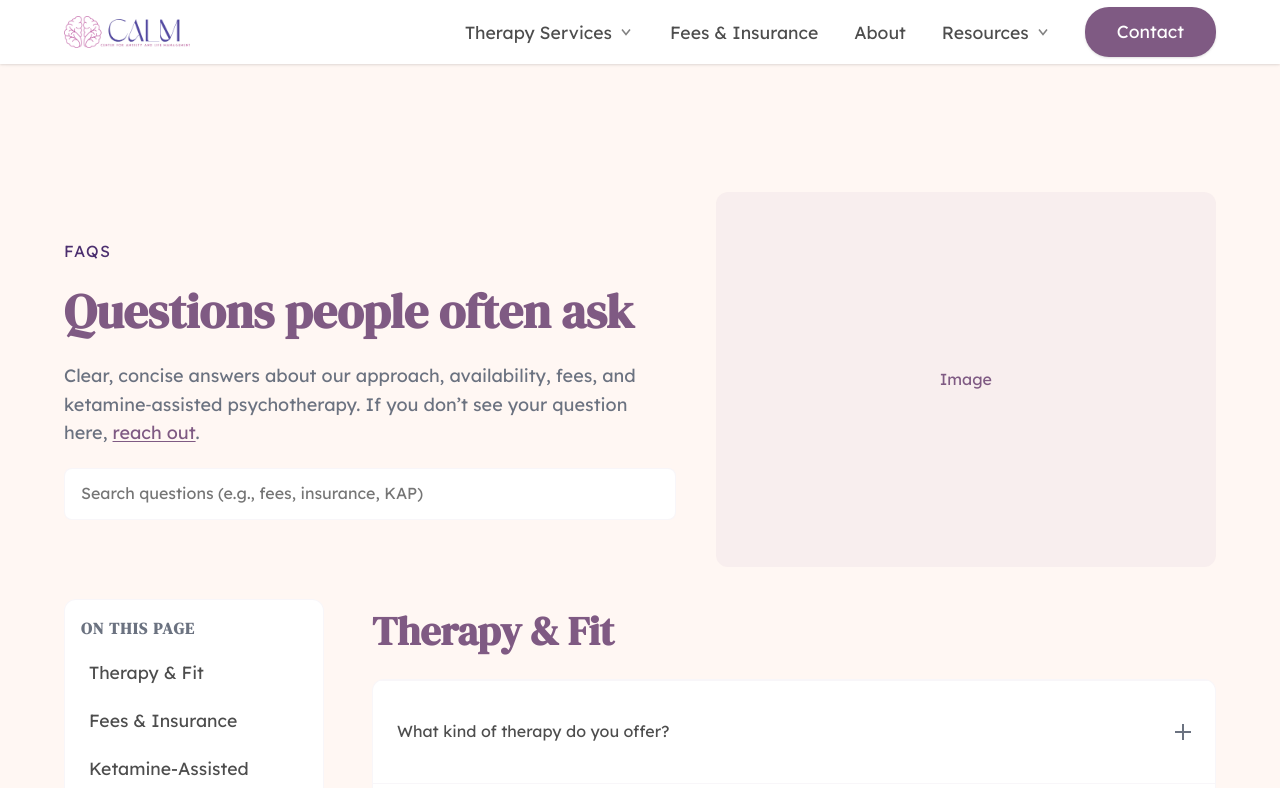
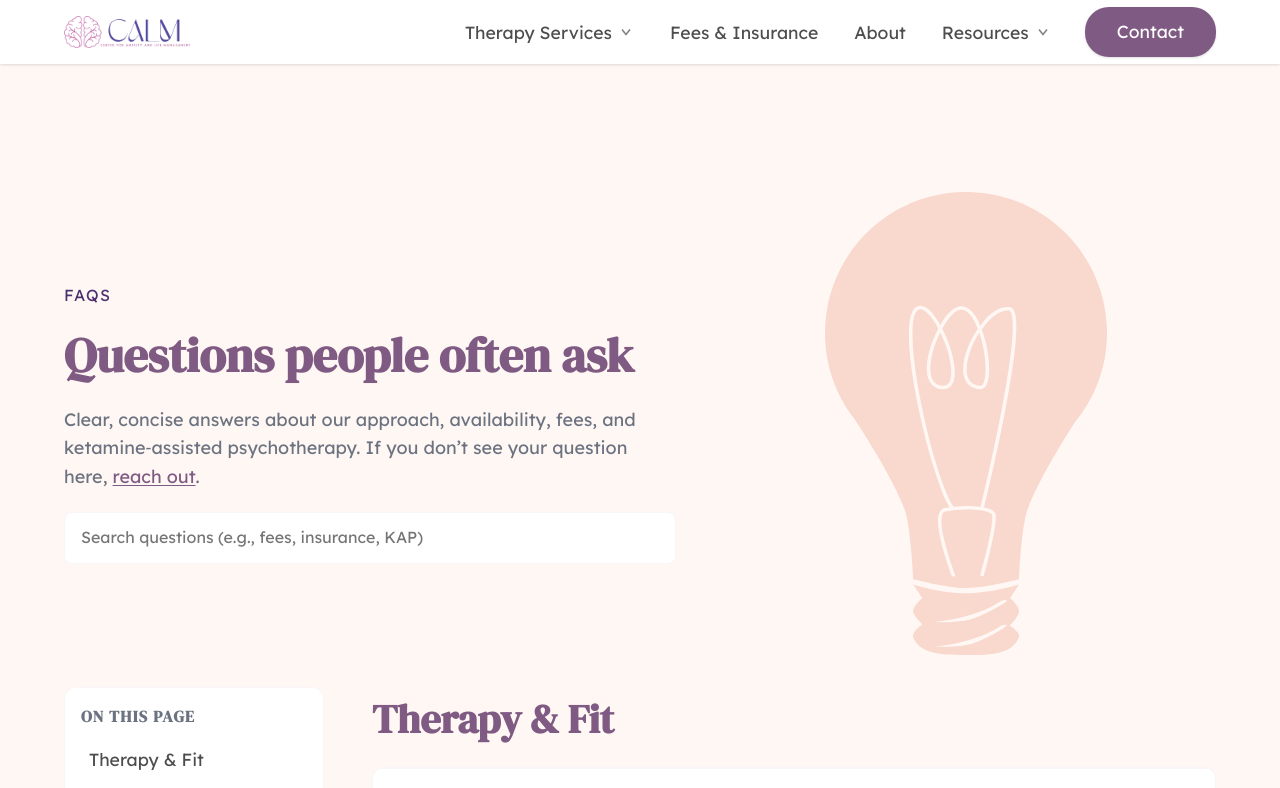
Before and after one commit to mazenswar/calm-v3, a Next.js app: page /faq in a window 1280 px wide. Shown: the top 788 px of the page. Built offline with nearby package versions, Linux system fonts and the light colour scheme.

Commit message:
v3.9.8 faq page img

```diff
--- a/app/faq/page.js
+++ b/app/faq/page.js
@@ -5,8 +5,10 @@ import { faqGroups } from "./faq-data";
 import CustomLink from "../Components/ui/CustomLink";
 import Button from "../Components/ui/Button";
 import AccordionItem from "../Components/ui/AccordionItem/Component";
+import lightBulbSvg from "./assets/the-light-bulb.svg";
 
 import "./style.scss";
+import Image from "next/image";
 
 // simple slugifier for anchors
 const slugify = (s) =>
@@ -144,7 +146,12 @@ const FaqPage = () => {
 
 						{/* optional visual placeholder (kept minimal; swap or remove freely) */}
 						<figure className="faq__visual" aria-hidden="true">
-							<div className="faq__placeholder">Image</div>
+							<Image
+								src={lightBulbSvg}
+								alt=""
+								className="faq__bulb"
+								loading="lazy"
+							/>
 						</figure>
 					</div>
 
--- a/app/faq/style.scss
+++ b/app/faq/style.scss
@@ -9,6 +9,15 @@
 /* Root */
 .faq {
 	background: var(--color-bg);
+}
+
+figure {
+	align-self: center;
+	justify-self: center;
+}
+.faq__bulb {
+	// width: 220px; /* or whatever fits */
+	color: var(--brand-1); /* brand-purple */
 }
 
 // ssss
@@ -149,7 +158,9 @@
 			border-radius: var(--radius-sm);
 			color: var(--color-text);
 			text-decoration: none;
-			transition: background-color 0.15s ease, color 0.15s ease;
+			transition:
+				background-color 0.15s ease,
+				color 0.15s ease;
 
 			&:hover,
 			&.active {
```
Also changed, not shown: app/faq/assets/the-light-bulb.svg (added).
